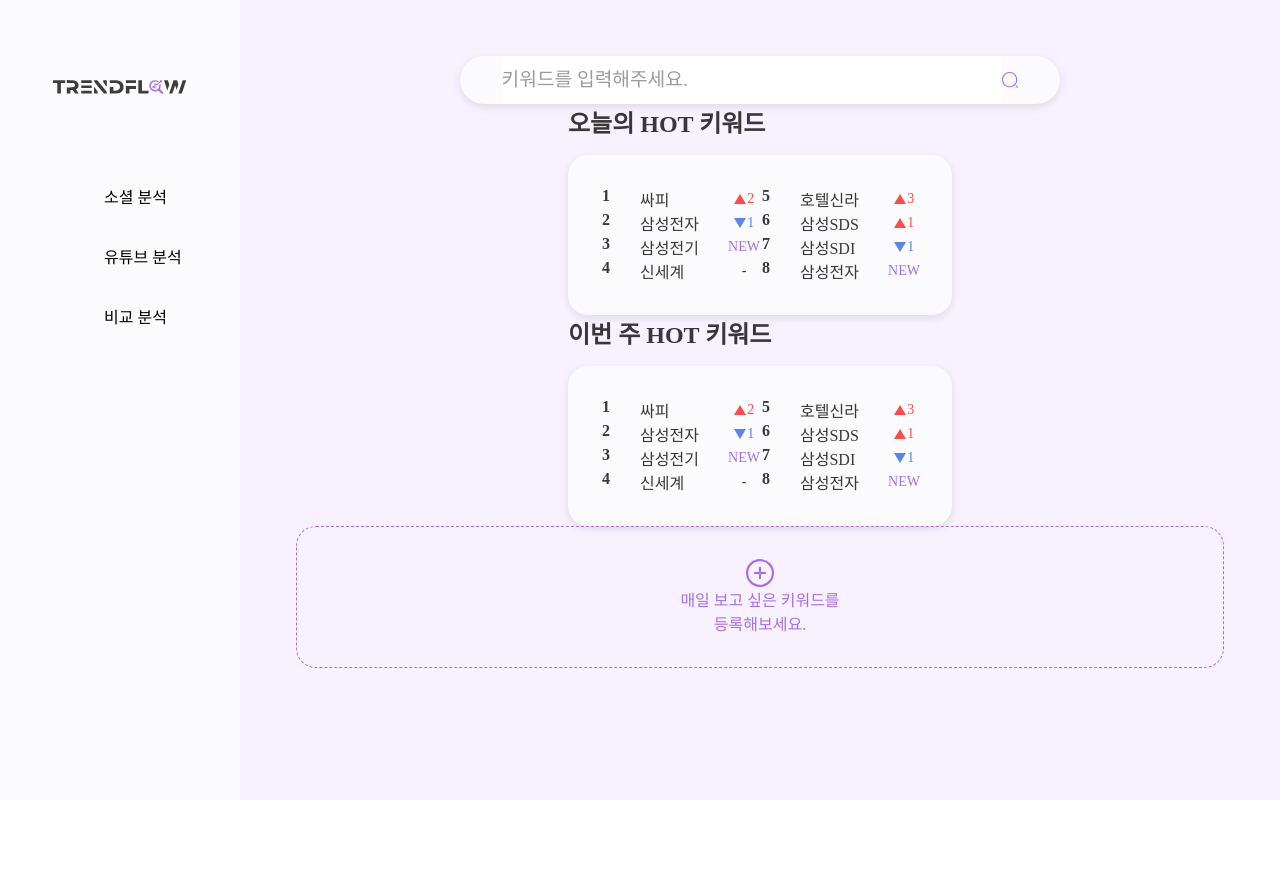
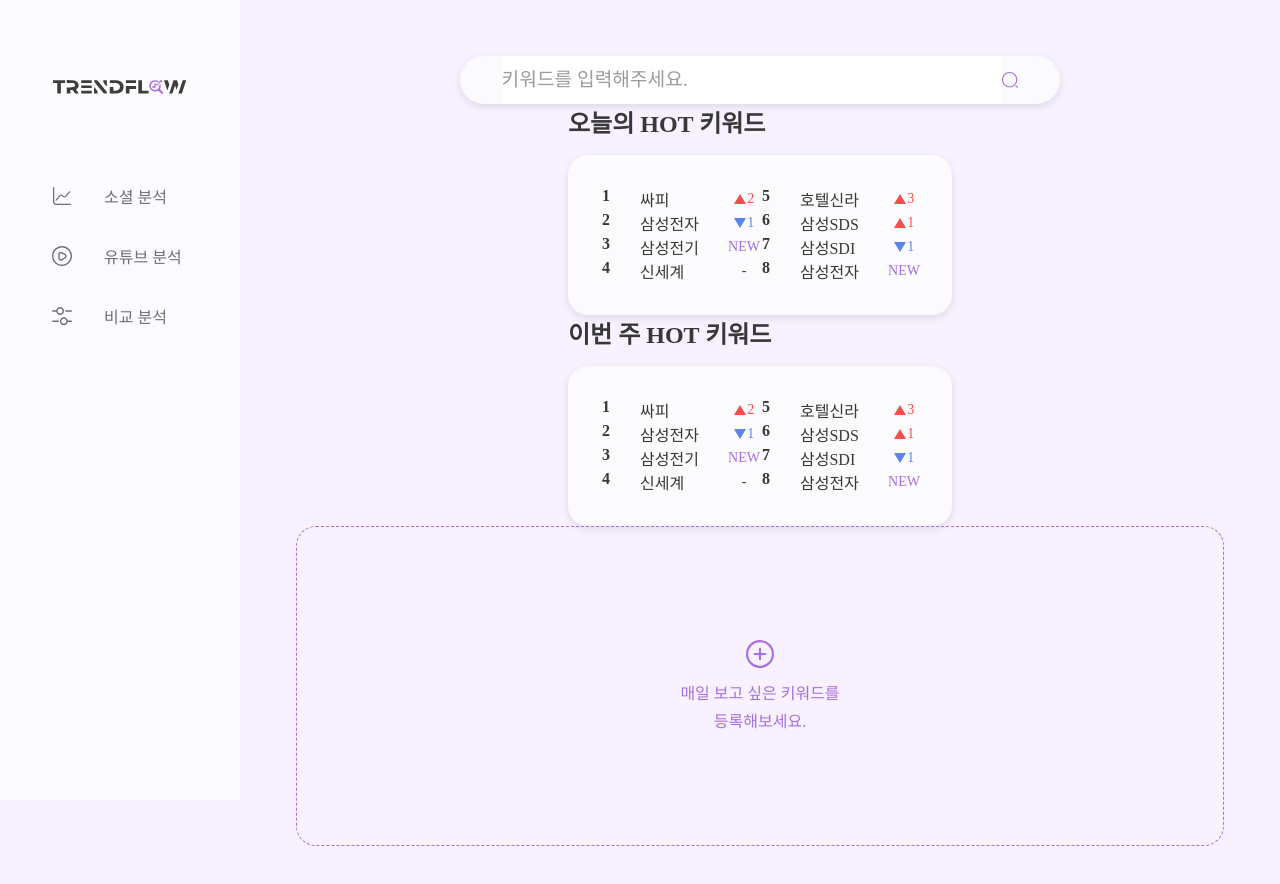
Before and after one commit to bbookng/TRENDFLOW, a React (Vite) app in the folder frontend/: page / in a window 1280 px wide. Shown: the top 884 px of the page. Before the commit the page ends 800 px from the top, so only its background shows below. Built offline with nearby package versions, Linux system fonts and the light colour scheme; a web font is replaced by a local one; what emotion-reset would draw is missing.

Commit message:
Style : CSS 수정

```diff
--- a/frontend/src/components/atoms/Divider/index.styles.ts
+++ b/frontend/src/components/atoms/Divider/index.styles.ts
@@ -5,8 +5,8 @@
 export const Divider = styled.hr<DividerPropsInterface>`
   border-top: ${({ direction, width, type }) => direction === 'horizontal' && `${width}px ${type}`};
   border-left: ${({ direction, width, type }) => direction === 'vertical' && `${width}px ${type}`};
-  width: ${({ direction }) => (direction === 'horizontal' ? '100vw' : '0')};
-  height: ${({ direction }) => (direction === 'vertical' ? '100vh' : '0')};
+  width: ${({ direction, length }) => (direction === 'horizontal' ? `${length}` : '0')};
+  height: ${({ direction, length }) => (direction === 'vertical' ? `${length}` : '0')};
 
   /* 공통 css */
   overflow: hidden;
--- a/frontend/src/components/atoms/Divider/index.tsx
+++ b/frontend/src/components/atoms/Divider/index.tsx
@@ -4,6 +4,7 @@
   type: 'solid' | 'dashed';
   direction: 'horizontal' | 'vertical';
   width: number;
+  length: string;
   color?: string;
 }
 
--- a/frontend/src/components/organisms/MainPage/NoBookmark/index.styles.ts
+++ b/frontend/src/components/organisms/MainPage/NoBookmark/index.styles.ts
@@ -9,6 +9,7 @@
   align-items: center;
 
   width: 100%;
+  height: 20rem;
   padding: 2rem;
   color: ${PALETTE.BRAND400};
   background-color: transparent;
@@ -20,4 +21,9 @@
   display: flex;
   flex-direction: column;
   align-items: center;
+  margin-top: 0.725rem;
+
+  & p:first-of-type {
+    margin-bottom: 0.25rem;
+  }
 `;
--- a/frontend/src/components/organisms/MainPage/NoBookmark/index.tsx
+++ b/frontend/src/components/organisms/MainPage/NoBookmark/index.tsx
@@ -1,7 +1,7 @@
+import * as S from './index.styles';
 import { PALETTE } from '@/constants/palette';
 import { Typography } from '@/components/atoms';
-import * as S from './index.styles';
-import { ReactComponent as PlusCircle } from '@/assets/icons/PlusCircle.svg';
+import { PlusCircle } from '@/assets';
 
 const NoBookmark = () => {
   return (
--- a/frontend/src/styles/emotion.d.ts
+++ b/frontend/src/styles/emotion.d.ts
@@ -7,6 +7,7 @@
     contentBackground: string;
     background: string;
     text: string;
+    text200: string;
     border: string;
 
     positive: string;
--- a/frontend/src/styles/theme.ts
+++ b/frontend/src/styles/theme.ts
@@ -4,7 +4,8 @@
   contentBackground: PALETTE.WHITE100,
   background: PALETTE.BRAND100,
   text: PALETTE.BLACK400,
-  border: PALETTE.BLACK300,
+  text200: PALETTE.BLACK200,
+  border: PALETTE.BLACK100,
 
   positive: PALETTE.BLUE400,
   negative: PALETTE.RED400,
@@ -14,6 +15,7 @@
   contentBackground: PALETTE.BLACK300,
   background: PALETTE.BLACK400,
   text: PALETTE.WHITE400,
+  text200: PALETTE.WHITE200,
   border: PALETTE.WHITE300,
 
   positive: PALETTE.BLUE400,
```
